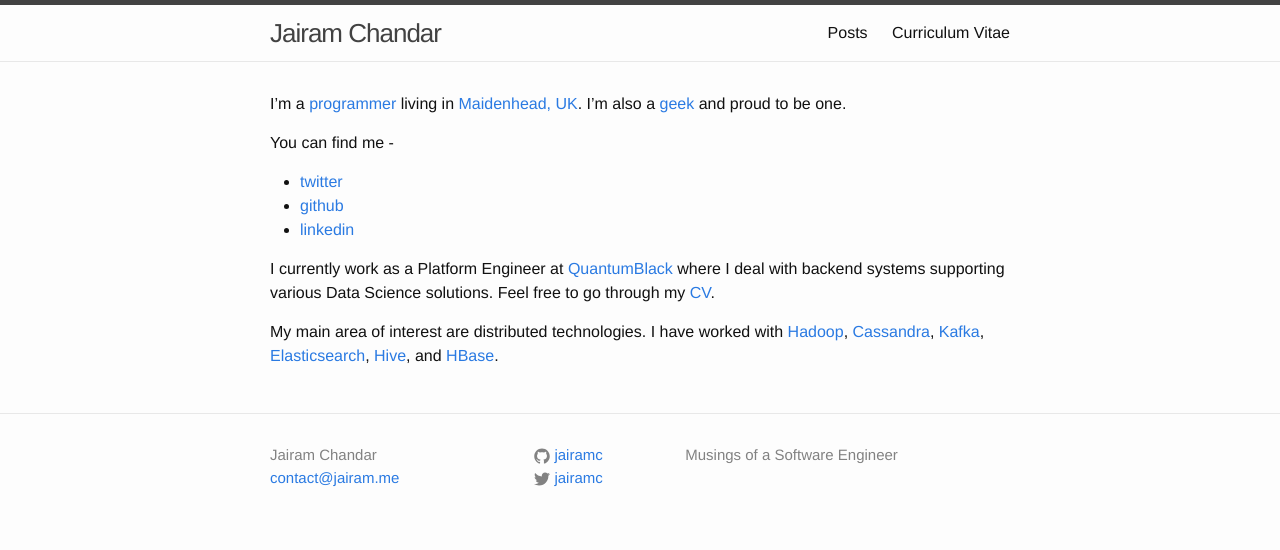
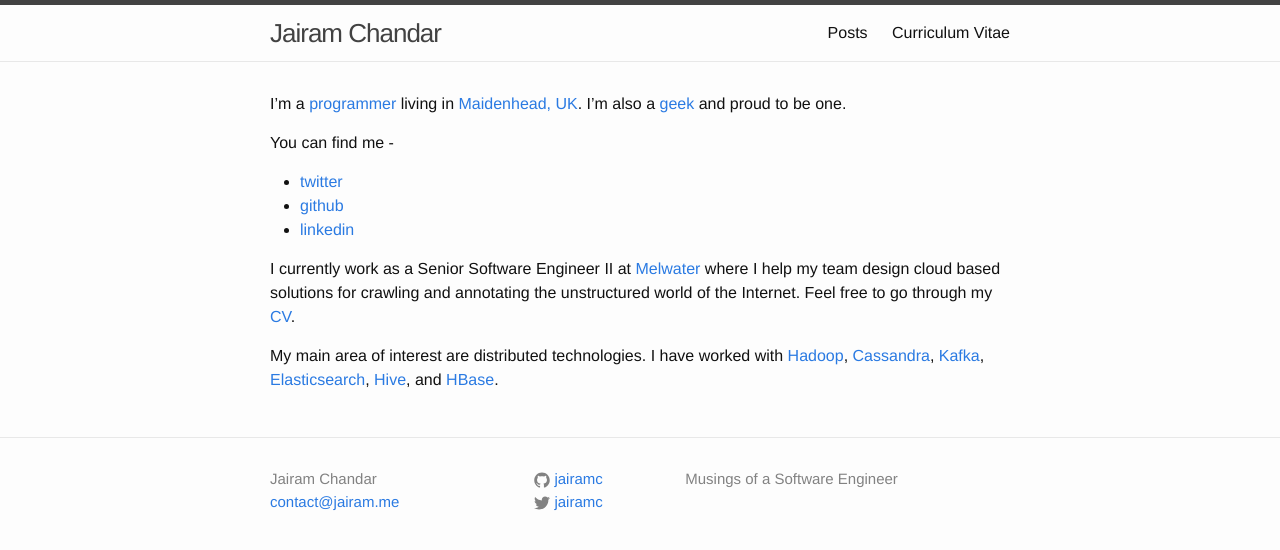
Before and after one commit to jairamc/jairamc.github.io, a Jekyll site: the page built from index.md, in a window 1280 px wide. Shown: the top 550 px of the page. Built offline with Jekyll 4.4.1, drawn with Linux system fonts in a browser that asks for light colours.

Commit message:
Update work status

```diff
--- a/index.md
+++ b/index.md
@@ -12,6 +12,8 @@
 - [github](https://github.com/jairamc)
 - [linkedin](https://uk.linkedin.com/in/jairamc)
 
-I currently work as a Platform Engineer at [QuantumBlack](https://quantumblack.com) where I deal with backend systems supporting various Data Science solutions. Feel free to go through my [CV](/cv/).
+I currently work as a Senior Software Engineer II at [Melwater](https://meltwater.com) where I help my team design cloud
+based solutions for crawling and annotating the unstructured world of the Internet.
+Feel free to go through my [CV](/cv/).
 
 My main area of interest are distributed technologies. I have worked with [Hadoop](http://hadoop.apache.org), [Cassandra](http://cassandra.apache.org), [Kafka](http://kafka.apache.org), [Elasticsearch](https://www.elastic.co/products/elasticsearch), [Hive](http://hive.apache.org), and [HBase]((http://hbase.apache.org),).
```
